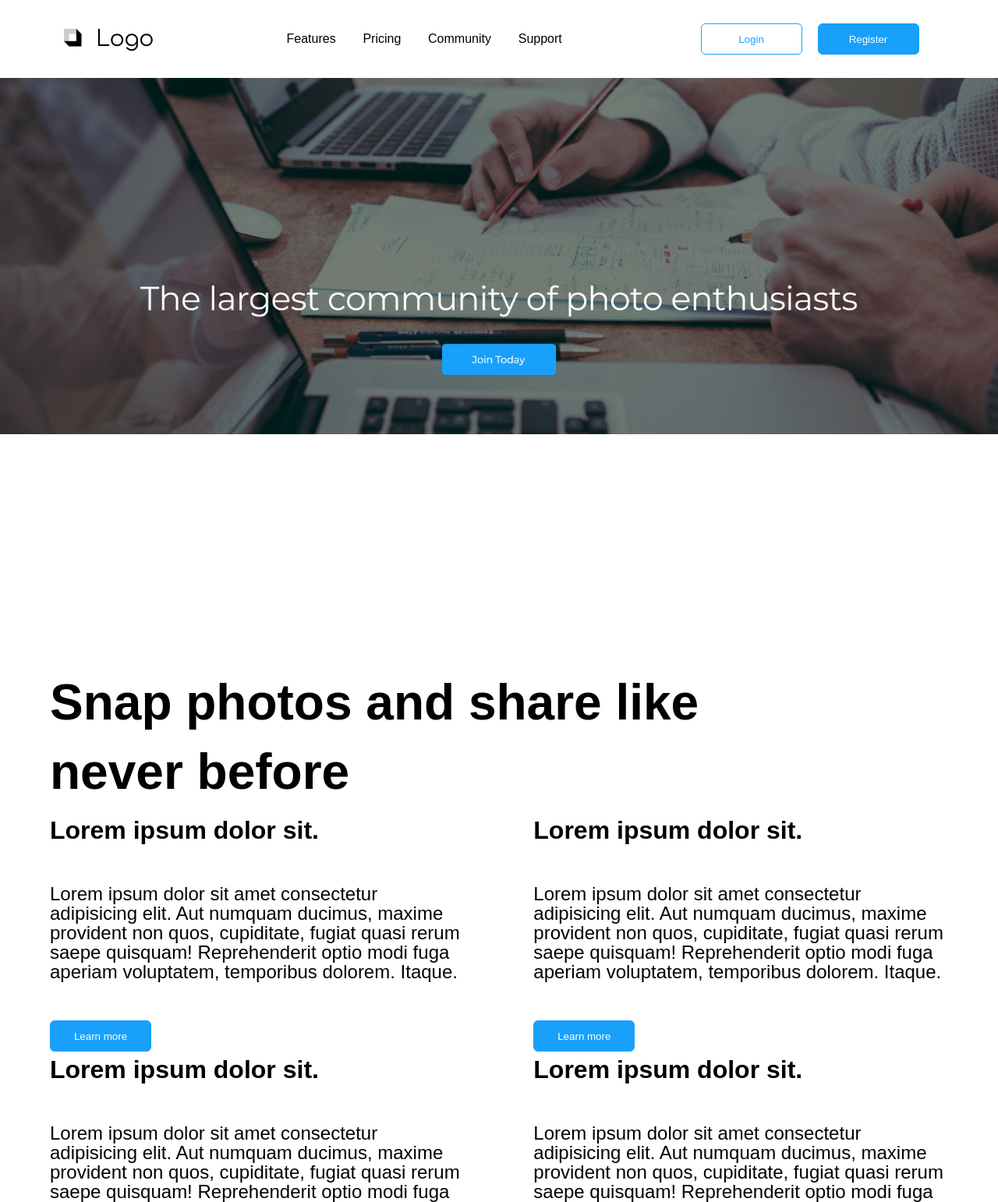
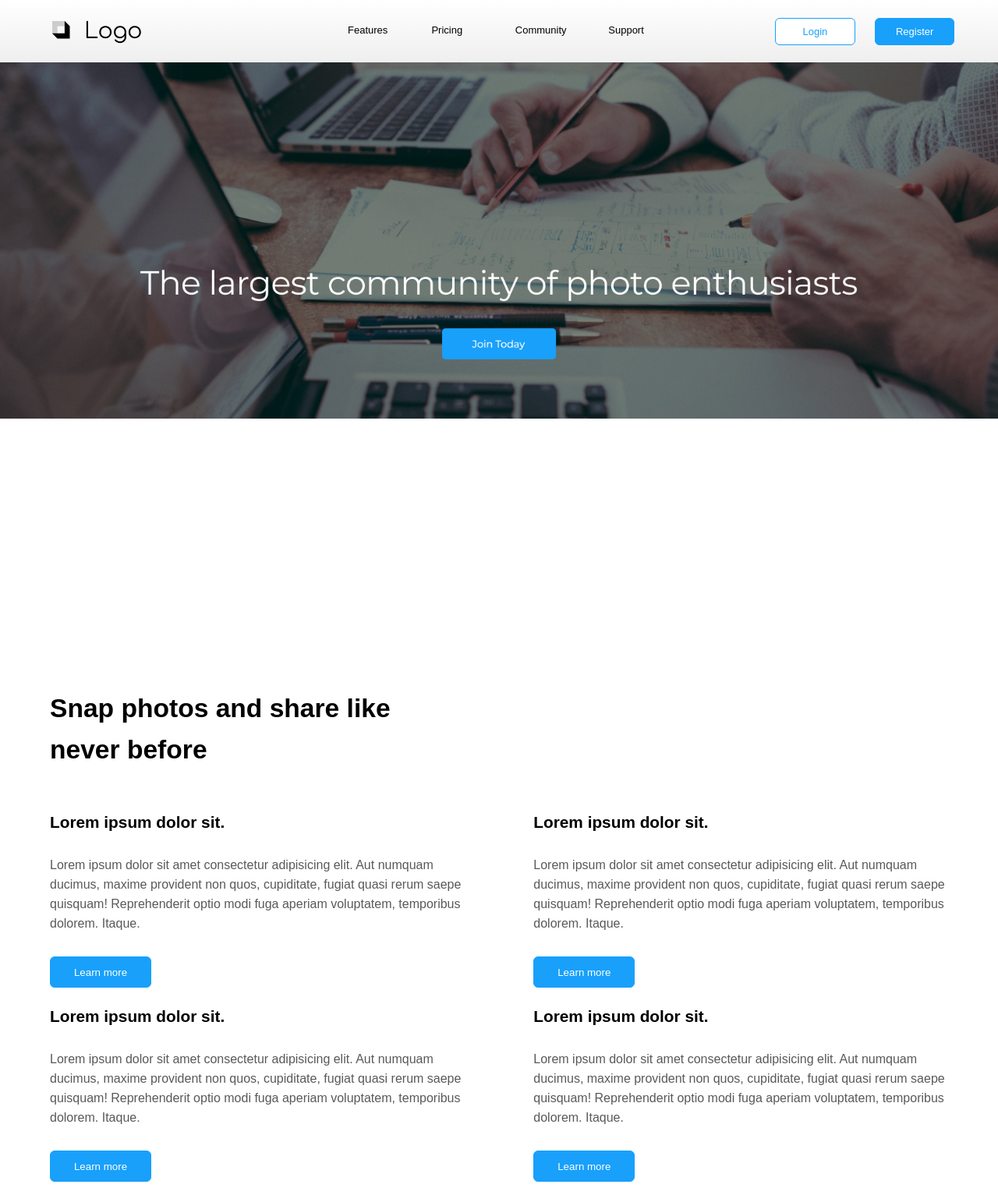
Before and after one commit to dabbu-17/Web-designs, a plain HTML site: page Project-2/index.html in a window 1280 px wide. Shown: the top 1542 px of the page at 78% size. Drawn offline with Linux system fonts and the light colour scheme.

Commit message:
add Page3UI-fonts

```diff
--- a/Project-2/index.html
+++ b/Project-2/index.html
@@ -3,6 +3,7 @@
 <head>
     <meta charset="UTF-8">
     <meta name="viewport" content="width=device-width, initial-scale=1.0">
+    <link rel="shortcut icon" type="x-icon" href="./img/logo.png">
     <title>Test | Demo</title>
     <link rel="stylesheet" href="style.css">
 </head>
@@ -11,11 +12,11 @@
     <div id="page1">
           <div id="header">
             <img src="./img/Sample Logo.png" alt="logo">
-            <ul>
-                <li>Features</li>
-                <li>Pricing</li>
-                <li>Community</li>
-                <li>Support</li>
+            <ul id="navList">
+                <li id="l1">Features</li>
+                <li id="l2">Pricing</li>
+                <li id="l3">Community</li>
+                <li id="l4">Support</li>
             </ul>
             <div id="buttons">
                 <button id="login">Login</button>
@@ -23,7 +24,7 @@
             </div>
           </div>
           <div id="hero">
-            <img src="./img/Hero E.png" alt="">
+            <img src="./img/Hero E.png" alt="img">
           </div>
     </div>
     <div id="page2" class="container">
@@ -53,5 +54,12 @@
         </div>
 
     </div>
+    <div id="page3">
+        <div id="header2">
+            <h1>Have you ever posted any photo on social media?</h1>
+            <p>Lorem ipsum dolor sit amet consectetur adipisicing elit. Esse eligendi aliquam animi, distinctio minus voluptas.</p>
+        </div>
+        <div id="hero2"></div>
+    </div>
 </body>
 </html>
--- a/Project-2/style.css
+++ b/Project-2/style.css
@@ -2,7 +2,7 @@
   margin: 0;
   padding: 0;
   box-sizing: border-box;
-  font-family: "Gilroy", sans-serif;
+  font-family: "Gilroy medium", sans-serif;
 
 }
 html,
@@ -14,44 +14,63 @@ body {
   height: 100%;
   width: 100%;
   overflow: hidden;
-  /* background-color: red; */
 }
 #header {
-  height: 100px;
-  /* width: ; */
-  /* background: red; */
+  height: 80px;
+  width: 100%;
   display: grid;
-  grid-template-columns: auto auto auto;
+  grid-template-columns: 3fr 3fr 3fr;
   place-items: center;
+  background: linear-gradient(180deg, rgba(255,255,255,1) 0%, rgba(224,224,224,0.53125) 100%);
+  /* position: fixed; */
+
 }
 #header img {
-  height: 32px;
-  /* background-color: #2196F3; */
+    height: 32px;
+    position: relative;
+    left:-20%;
+}
+
+#navList{
+    width: 388px;
+    height: 18px;
+    font-size: 13px;
+    list-style-type: none;
+    /* background-color: blueviolet; */
+    display: grid;
+    grid-template-columns: 1fr 1fr 1fr 1fr 1fr 1fr 1fr;
+}
+#l1{
+
+    grid-area:1/1/2/2 ;
+}
+#l2{
+
+    grid-area: 1/3/2/4;
+}
+#l3{
+
+    grid-area: 1/5/2/6;
+}
+#l4{
+    grid-area:1/7/2/8 ;
 
 }
+#buttons{
+    height: 35px;
+    width: 230px;
+    /* background-color: blueviolet; */
+    border-style: none;
+    display: grid;
+    grid-template-columns: 4fr 1fr 4fr;
+    position: relative;
+    right:-10%;
 
-#buttons{
-height: 40px;
-width: 280px;
-/* background-color: #2196F3; */
-grid-template-columns: auto auto auto auto;
-display: grid;
-justify-content: center;
-gap:20px;
-/* gap:20px; */
 }
-#header ul  {
-    width: 388px;
-    height: 18px;
-    list-style-type: none;
-    display: grid;
-    grid-template-columns: auto auto auto auto;
-    /* background-color: #2196F3; */
-    /* padding: 10px; */
-  }
 #buttons button{
-    width: 130px;
-    height: 40px;
+    /* width: 100px; */
+    /* height: 40px; */
+    font-size: 13px;
     text-align: center;
     border-radius: 6px;
     border: 1px solid rgb(24, 160, 251);
@@ -60,37 +79,39 @@ gap:20px;
     border-style: none;
     background-color: #fff;
     color: rgb(24, 160, 251);
+    grid-area: 1/1/2/2;
 }
 #signup{
     background-color: rgb(24, 160, 251);
     color: white;
+    grid-area: 1/3/2/4;
 }
 
 #hero{
     height: 500px;
     width: 100%;
-    /* background: #000; */
-    /* background-image: url(./img/Hero\ E.png); */
-    /* background-position: center; */
-
+    /* position: relative;
+    top: 80px;
+    z-index: -1; */
 }
 #hero img{
     width: 100%;
     height: auto;
 }
-
 #page2{
     height: 100%;
     width: 100%;
-    padding: 5%;
+    padding: 7% 5% 5% 5%;
+
     /* overflow: hidden; */
     display: grid;
     grid-template-rows: 1fr 1fr 1fr;
     grid-template-columns: 6fr 1fr 6fr;
 }
 #item1 h1{
-    font-size: 4em;
+    font-size: 2.1em;
     padding-bottom: 15px;
+    z-index: 2;
 }
 #item1{
     grid-area:1/1/2/4 ;
@@ -121,13 +142,53 @@ gap:20px;
     background-color: rgb(24, 160, 251);
     color: white;
 }
+.box{
+    padding-bottom: 20px;
+}
 .box h1{
     margin-top: 5px;
-    margin-bottom:50px ;
+    margin-bottom:30px ;
+    font-size: 1.3em;
 }
 .box p{
     line-height: 25px;
     font-weight: 300;
-    font-size: 1.5em;
-    padding-bottom: 50px;
+    font-size: 1em;
+    padding-bottom: 30px;
+    color: rgba(46, 46, 46, 0.791);
 }
+#page3{
+
+        height: 150%;
+        width: 100%;
+        padding: 8% 5% 5% 5%;
+    /* background-color: rgb(144, 144, 168); */
+
+}
+#header2{
+    /* height: fit-content; */
+    width: 100%;
+    /* background-color: blue; */
+    text-align: center;
+    padding: 0% 7%;
+    margin-bottom: 8%;
+}
+#header2 h1{
+    font-size: 2.5em;
+    margin-bottom: 3%;
+    /* letter-spacing:-2px; */
+
+}
+#header2 p{
+    /* line-height: 25px; */
+    font-weight: 300;
+    font-size: 2.1em;
+    /* padding-bottom: 30px; */
+    color: rgba(46, 46, 46, 0.791);
+
+}
+#hero2{
+    height: 100px;
+    width: 100px;
+    background-color: lightcoral;
+}
```
Also changed, not shown: Project-2/img/logo.png (added), 1 other file.
